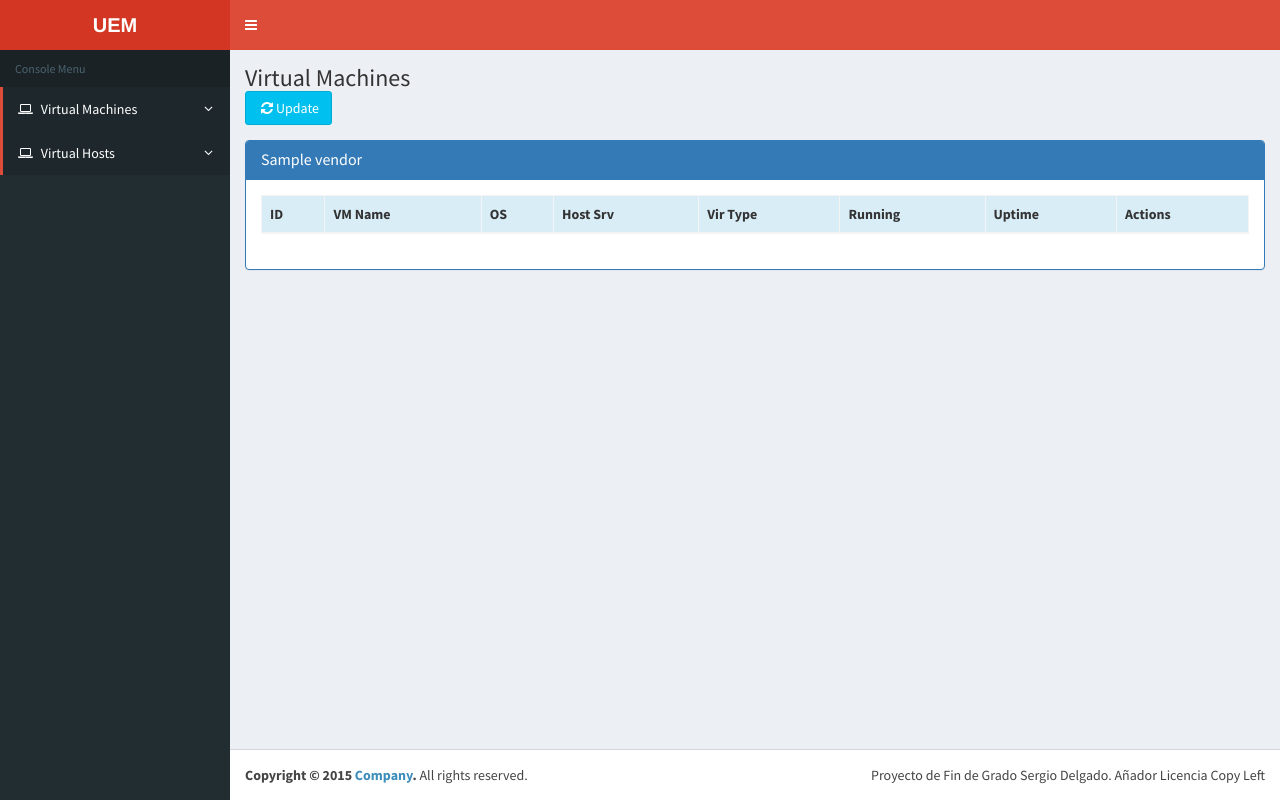
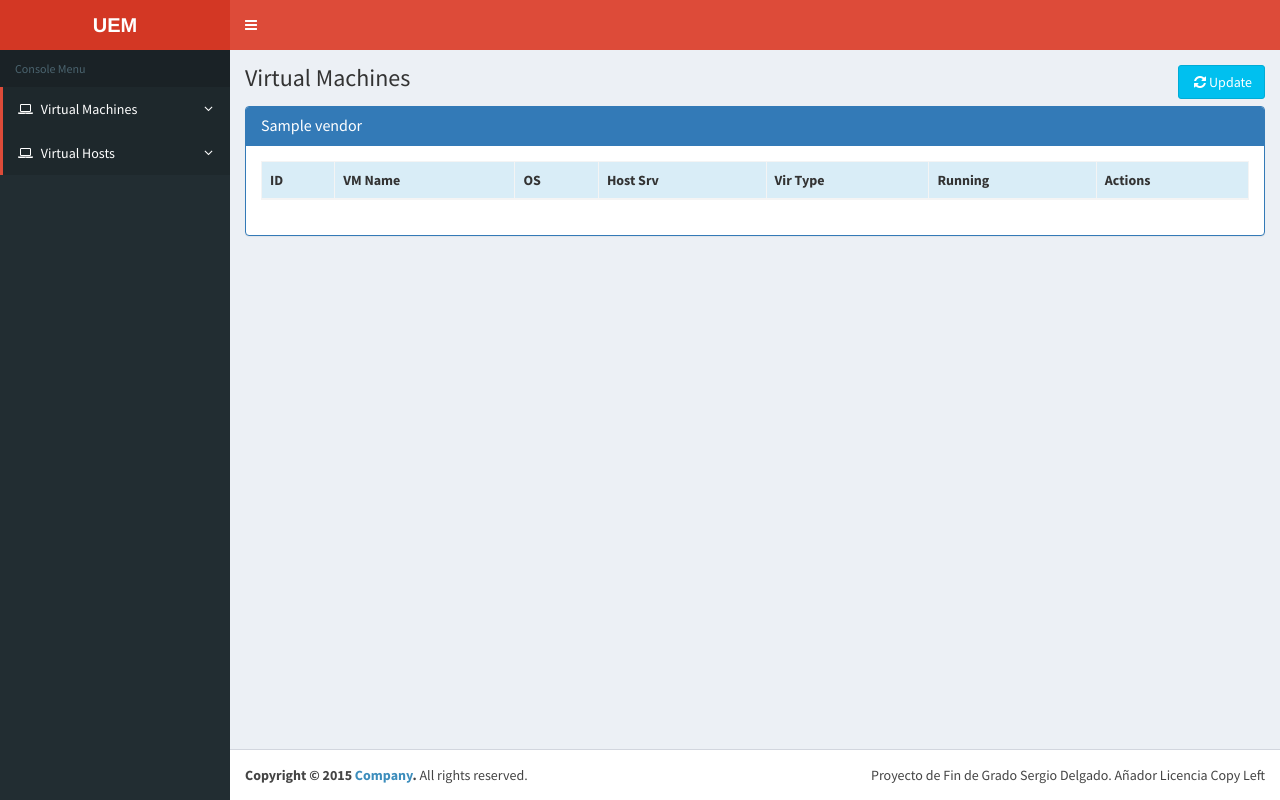
Before and after one commit to susurros/ConsoleVM, a Django app: template console/templates/console/dash-vm.html in a window 1280 px wide. Run offline with Django 3.2, Linux system fonts and the light colour scheme; the template is opened without the code that fills it: most values are stand-ins (such as "Sample title", 1, 10 or a date in 2020); lists and menus that the app fills with data are empty; some libraries are stand-ins or nearby versions.

Commit message:
Remove Uptime

```diff
--- a/console/ajax.py
+++ b/console/ajax.py
@@ -1026,7 +1026,7 @@ def updatedb(request):
     if request.is_ajax() and request.POST:
         up_type = escape(request.POST.get('type'))
 
-        if up_type == "vmachines":
+        if up_type == "vmachine":
             update_model(option="ostypes")
             update_model(option="ifaces")
             update_model(option="datastores")
--- a/console/static/js/vm.js
+++ b/console/static/js/vm.js
@@ -666,7 +666,8 @@ $(document).ready(function(){
                 "url": "/ajax/updatedb/",
                 "data": data,
                 success: function() {
-                     window.location.reload(true);
+                        $("#info_msg").text(data.msg);
+                        $("#md_msg").modal();
                 },
                 error: function(){
                     alert("Error detected");
--- a/console/templates/console/dash-vh.html
+++ b/console/templates/console/dash-vh.html
@@ -11,11 +11,9 @@
     <!-- Content Header (Page header) -->
     <section class="content-header">
       <h1>
-        Virtual Hosts
+          Virtual Hosts
       </h1>
-      <button id="btn_update" class="btn btn-info">
-        <span class="fa fa-fw fa-refresh"></span>Update</a>
-      </button>
+
     </section>
 
     <!-- Main content -->
--- a/console/templates/console/dash-vm.html
+++ b/console/templates/console/dash-vm.html
@@ -9,11 +9,12 @@
     <!-- Content Header (Page header) -->
     <section class="content-header">
       <h1>
-        Virtual Machines
+          Virtual Machines
+          <button id="btn_update" class="btn btn-info pull-right">
+              <span class="fa fa-fw fa-refresh"></span>Update</a>
+          </button>
       </h1>
-      <button id="btn_update" class="btn btn-info">
-        <span class="fa fa-fw fa-refresh"></span>Update</a>
-      </button>
+
     </section>
 
     <!-- Main content -->
@@ -40,7 +41,6 @@
                       <th class="info">Host Srv</th>
                       <th class="info">Vir Type</th>
                       <th class="info">Running</th>
-                      <th class="info">Uptime</th>
                       <th class="info">Actions</th>
                     </tr>
                  </thead>
@@ -62,8 +62,7 @@
                                     <i class="fa fa-2x fa-arrow-circle-down fa-fw text-danger"></i>
                                 {% endif %}
                             </td>
-                            <td width="10%">{{ machine.uptime }}</td>
-                            <td width="30%">
+                            <td width="40%">
 
                                 <div class="btn-group btn-group-xs " id="ctrl_button_{{ machine.id }}">
                                    {% csrf_token %}
--- a/console/toolset/vhost.py
+++ b/console/toolset/vhost.py
@@ -245,7 +245,6 @@ def update_model(option, **kwargs):  # Mirar como acturalizar
                         vmachine.mem = vbox_info(option="vm_mem", vhost=item, vmname=vmname)
                         vmachine.rdport = vbox_info(option="vm_rdport", vhost=item, vmname=vmname)
                         vmachine.state = vbox_info(option="vm_state", vhost=item, vmname=vmname)
-                        vmachine.uptime = vbox_info(option="vm_uptime", vhost=item, vmname=vmname)
                         vmachine.VSwitch = vsw
                         vmachine.save()
 
@@ -310,7 +309,6 @@ def update_model(option, **kwargs):  # Mirar como acturalizar
                         vmachine.mem = esx_info(option="vm_mem", vhost=item, vuuid=vuuid)
                         vmachine.rdport = esx_info(option="vm_rdport", vhost=item, vuuid=vuuid)
                         vmachine.state = esx_info(option="vm_state", vhost=item, vuuid=vuuid)
-                        vmachine.uptime = esx_info(option="vm_uptime", vhost=item, vuuid=vuuid)
                         vmachine.VSwitch = vsw
                         vmachine.save()
 
@@ -380,7 +378,6 @@ def update_model(option, **kwargs):  # Mirar como acturalizar
                         vmachine.mem = zone_info(option="vm_mem", vhost=item, vmname=vmname)
                         vmachine.rdport = zone_info(option="vm_rdport", vhost=item, vmname=vmname)
                         vmachine.state = zone_info(option="vm_state", vhost=item, vmname=vmname)
-                        vmachine.uptime = zone_info(option="vm_uptime", vhost=item, vmname=vmname)
                         vmachine.VSwitch = vsw
                         vmachine.save()
 
@@ -603,7 +600,6 @@ def update_model(option, **kwargs):  # Mirar como acturalizar
                     for vmachine in list_machines:
 
                         vmachine.state = vbox_info(option="vm_state", vhost=item, vmname=vmachine.name)
-                        vmachine.uptime = vbox_info(option="vm_uptime", vhost=item, vmname=vmachine.name)
                         vmachine.save()
 
             elif item.VType.vendor == "VW":
@@ -615,7 +611,6 @@ def update_model(option, **kwargs):  # Mirar como acturalizar
 
                         print ("Machine,state,id",vmachine,esx_info(option="vm_state", vhost=item, vuuid=vmachine.vuuid),vmachine.vuuid)
                         vmachine.state = esx_info(option="vm_state", vhost=item, vuuid=vmachine.vuuid)
-                        vmachine.uptime = esx_info(option="vm_uptime", vhost=item, vuuid=vmachine.vuuid)
 
                         vmachine.save()
 
@@ -626,7 +621,6 @@ def update_model(option, **kwargs):  # Mirar como acturalizar
 
                     for vmachine in list_machines:
                         vmachine.state = zone_info(option="vm_state", vhost=item, vmname=vmachine.name)
-                        vmachine.uptime = zone_info(option="vm_uptime", vhost=item, vmname=vmachine.name)
                         vmachine.save()
 
     elif option == "snap_shot":
```
Also changed, not shown: console/templates/console/dash-dstore.html (+4 -4 lines), console/templates/console/dash-network.html (+4 -5 lines), console/toolset/cfg/noauth-config.xml (+1 -1 lines), 1 other file.
